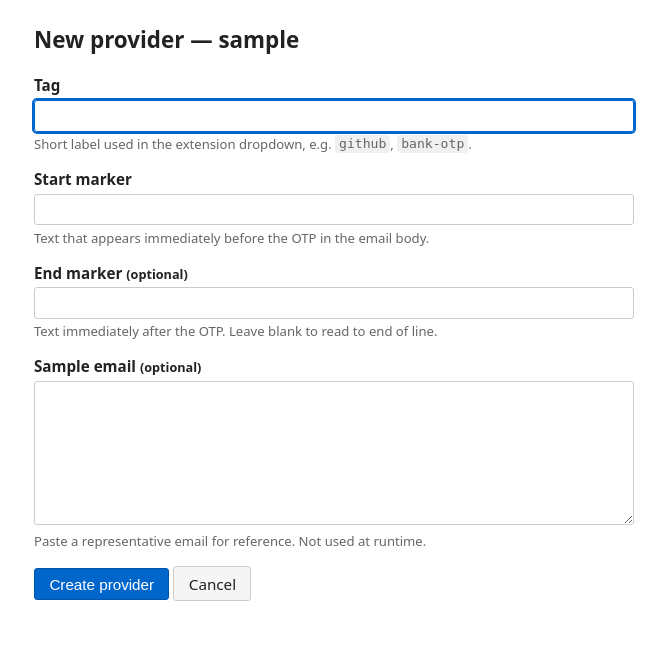
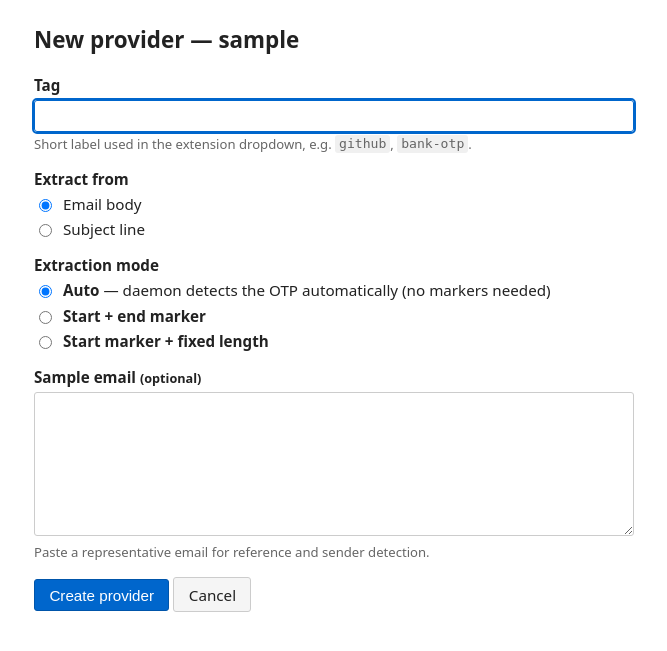
Before and after one commit to fatihgey/noncey.daemon, a Flask app: page /noncey/users/1/providers/new in a window 1280 px wide. Shown: the part 65-716 px from the top of the page, without its empty margins (126-793 px from the left). Run offline with Flask 3, Linux system fonts and the light colour scheme; the visitor is signed in with stand-in values (Sample User, id 1); data comes from the database, SQL or seed files in the repository.

Commit message:
Add forwarding-header stripping, extract source/mode options
4. ingest.py: strip forwarded-message header blocks before extracting
   OTPs (handles Gmail, Outlook, and common i18n variants; iterates
   until no more blocks remain for multiply-forwarded emails).

5. schema.sql / ingest.py / admin.py / provider_form.html /
   unmatched_detail.html: add extract_source field (body / subject)
   so the OTP can be extracted from the subject line rather than the
   body when needed.

6. schema.sql / ingest.py / admin.py / provider_form.html /
   providers.html / unmatched_detail.html: add extract_mode field
   with three options:
   - auto: heuristic keyword + digit-length detection, no config needed
   - markers: existing start + optional end marker behaviour
   - start_length: start marker + fixed character count
   New providers default to auto. install.sh runs idempotent ALTER
   TABLE migrations for existing databases. The Detect button in the
   unmatched wizard fills the appropriate fields based on the chosen
   mode and source (body or subject).

Co-Authored-By: Claude Sonnet 4.6 <noreply@anthropic.com>

```diff
--- a/admin.py
+++ b/admin.py
@@ -175,12 +175,22 @@ def provider_new(user_id):
 
     if request.method == 'POST':
         tag    = request.form.get('tag', '').strip()
-        start  = request.form.get('nonce_start_marker', '').strip()
+        mode   = request.form.get('extract_mode', 'auto')
+        source = request.form.get('extract_source', 'body')
+        start  = '' if mode == 'auto' else request.form.get('nonce_start_marker', '').strip()
         end    = request.form.get('nonce_end_marker', '').strip() or None
         sample = request.form.get('sample_email', '').strip() or None
+        try:
+            length = int(request.form['nonce_length']) if request.form.get('nonce_length', '').strip() else None
+        except ValueError:
+            length = None
 
-        if not tag or not start:
-            flash('Tag and start marker are required.', 'error')
+        if not tag:
+            flash('Tag is required.', 'error')
+            return render_template('admin/provider_form.html',
+                                   user=user, provider=None, matchers=[], sample_sender=None)
+        if mode != 'auto' and not start:
+            flash('Start marker is required for this extraction mode.', 'error')
             return render_template('admin/provider_form.html',
                                    user=user, provider=None, matchers=[], sample_sender=None)
 
@@ -188,9 +198,10 @@ def provider_new(user_id):
             db = get_db()
             db.execute(
                 "INSERT INTO providers "
-                "  (user_id, tag, nonce_start_marker, nonce_end_marker, sample_email) "
-                "VALUES (?, ?, ?, ?, ?)",
-                (user_id, tag, start, end, sample)
+                "  (user_id, tag, extract_source, extract_mode, "
+                "   nonce_start_marker, nonce_end_marker, nonce_length, sample_email) "
+                "VALUES (?, ?, ?, ?, ?, ?, ?, ?)",
+                (user_id, tag, source, mode, start, end, length, sample)
             )
             db.commit()
         except sqlite3.IntegrityError:
@@ -229,21 +240,33 @@ def provider_edit(user_id, provider_id):
 
     if request.method == 'POST':
         tag    = request.form.get('tag', '').strip()
-        start  = request.form.get('nonce_start_marker', '').strip()
+        mode   = request.form.get('extract_mode', 'auto')
+        source = request.form.get('extract_source', 'body')
+        start  = '' if mode == 'auto' else request.form.get('nonce_start_marker', '').strip()
         end    = request.form.get('nonce_end_marker', '').strip() or None
         sample = request.form.get('sample_email', '').strip() or None
+        try:
+            length = int(request.form['nonce_length']) if request.form.get('nonce_length', '').strip() else None
+        except ValueError:
+            length = None
 
-        if not tag or not start:
-            flash('Tag and start marker are required.', 'error')
+        if not tag:
+            flash('Tag is required.', 'error')
+            return render_template('admin/provider_form.html',
+                                   user=user, provider=provider, matchers=matchers,
+                                   sample_sender=sample_sender)
+        if mode != 'auto' and not start:
+            flash('Start marker is required for this extraction mode.', 'error')
             return render_template('admin/provider_form.html',
                                    user=user, provider=provider, matchers=matchers,
                                    sample_sender=sample_sender)
         try:
             db.execute(
                 "UPDATE providers "
-                "SET tag=?, nonce_start_marker=?, nonce_end_marker=?, sample_email=? "
+                "SET tag=?, extract_source=?, extract_mode=?, "
+                "    nonce_start_marker=?, nonce_end_marker=?, nonce_length=?, sample_email=? "
                 "WHERE id=?",
-                (tag, start, end, sample, provider_id)
+                (tag, source, mode, start, end, length, sample, provider_id)
             )
             db.commit()
         except sqlite3.IntegrityError:
@@ -377,9 +400,15 @@ def unmatched_detail(email_id):
         action = request.form.get('action', '')
 
         if action == 'promote':
-            tag   = request.form.get('tag', '').strip()
-            start = request.form.get('nonce_start_marker', '').strip()
-            end   = request.form.get('nonce_end_marker', '').strip() or None
+            tag    = request.form.get('tag', '').strip()
+            mode   = request.form.get('extract_mode', 'auto')
+            source = request.form.get('extract_source', 'body')
+            start  = '' if mode == 'auto' else request.form.get('nonce_start_marker', '').strip()
+            end    = request.form.get('nonce_end_marker', '').strip() or None
+            try:
+                length = int(request.form['nonce_length']) if request.form.get('nonce_length', '').strip() else None
+            except ValueError:
+                length = None
 
             # ── C: sender ──────────────────────────────────────────────────────
             sender_mode = request.form.get('sender_mode', 'sample')
@@ -400,17 +429,21 @@ def unmatched_detail(email_id):
             else:  # 'any'
                 subject_pattern = None
 
-            if not tag or not start:
-                flash('Tag and start marker are required.', 'error')
+            if not tag:
+                flash('Tag is required.', 'error')
+                return render_template('admin/unmatched_detail.html', row=row)
+            if mode != 'auto' and not start:
+                flash('Start marker is required for this extraction mode.', 'error')
                 return render_template('admin/unmatched_detail.html', row=row)
 
             user_id = row['user_id']
             try:
                 db.execute(
                     "INSERT INTO providers "
-                    "  (user_id, tag, nonce_start_marker, nonce_end_marker) "
-                    "VALUES (?, ?, ?, ?)",
-                    (user_id, tag, start, end)
+                    "  (user_id, tag, extract_source, extract_mode, "
+                    "   nonce_start_marker, nonce_end_marker, nonce_length) "
+                    "VALUES (?, ?, ?, ?, ?, ?, ?)",
+                    (user_id, tag, source, mode, start, end, length)
                 )
                 provider_id = db.execute("SELECT last_insert_rowid()").fetchone()[0]
                 db.execute(
--- a/schema.sql
+++ b/schema.sql
@@ -9,8 +9,11 @@ CREATE TABLE IF NOT EXISTS providers (
     id                  INTEGER PRIMARY KEY AUTOINCREMENT,
     user_id             INTEGER NOT NULL REFERENCES users(id) ON DELETE CASCADE,
     tag                 TEXT    NOT NULL,
-    nonce_start_marker  TEXT    NOT NULL,
+    extract_source      TEXT    NOT NULL DEFAULT 'body',
+    extract_mode        TEXT    NOT NULL DEFAULT 'auto',
+    nonce_start_marker  TEXT    NOT NULL DEFAULT '',
     nonce_end_marker    TEXT,
+    nonce_length        INTEGER,
     sample_email        TEXT,
     UNIQUE(user_id, tag)
 );
--- a/templates/admin/provider_form.html
+++ b/templates/admin/provider_form.html
@@ -20,26 +20,67 @@
   </div>
 
   <div class="field">
+    <label>Extract from</label>
+    {% set cur_src = provider.extract_source if provider else 'body' %}
+    <label style="font-weight:normal;display:flex;align-items:center;gap:.5rem;margin-bottom:.35rem;">
+      <input type="radio" name="extract_source" value="body"
+             {{ 'checked' if cur_src != 'subject' }}> Email body
+    </label>
+    <label style="font-weight:normal;display:flex;align-items:center;gap:.5rem;">
+      <input type="radio" name="extract_source" value="subject"
+             {{ 'checked' if cur_src == 'subject' }}> Subject line
+    </label>
+  </div>
+
+  <div class="field">
+    <label>Extraction mode</label>
+    {% set cur_mode = provider.extract_mode if provider else 'auto' %}
+    <label style="font-weight:normal;display:flex;align-items:center;gap:.5rem;margin-bottom:.35rem;">
+      <input type="radio" name="extract_mode" value="auto"
+             {{ 'checked' if cur_mode == 'auto' }}>
+      <span><strong>Auto</strong> — daemon detects the OTP automatically (no markers needed)</span>
+    </label>
+    <label style="font-weight:normal;display:flex;align-items:center;gap:.5rem;margin-bottom:.35rem;">
+      <input type="radio" name="extract_mode" value="markers"
+             {{ 'checked' if cur_mode == 'markers' }}>
+      <strong>Start + end marker</strong>
+    </label>
+    <label style="font-weight:normal;display:flex;align-items:center;gap:.5rem;">
+      <input type="radio" name="extract_mode" value="start_length"
+             {{ 'checked' if cur_mode == 'start_length' }}>
+      <strong>Start marker + fixed length</strong>
+    </label>
+  </div>
+
+  <div id="start-field" class="field">
     <label for="nonce_start_marker">Start marker</label>
     <input type="text" id="nonce_start_marker" name="nonce_start_marker"
            value="{{ provider.nonce_start_marker if provider else '' }}"
-           required autocomplete="off">
-    <p class="hint">Text that appears immediately before the OTP in the email body.</p>
+           autocomplete="off" spellcheck="false">
+    <p class="hint">Text immediately before the OTP in the source text.</p>
   </div>
 
-  <div class="field">
+  <div id="end-field" class="field">
     <label for="nonce_end_marker">End marker <small>(optional)</small></label>
     <input type="text" id="nonce_end_marker" name="nonce_end_marker"
            value="{{ provider.nonce_end_marker if provider else '' }}"
-           autocomplete="off">
+           autocomplete="off" spellcheck="false">
     <p class="hint">Text immediately after the OTP. Leave blank to read to end of line.</p>
+  </div>
+
+  <div id="length-field" class="field">
+    <label for="nonce_length">OTP length <small>(characters)</small></label>
+    <input type="number" id="nonce_length" name="nonce_length" min="1" max="20"
+           value="{{ provider.nonce_length if provider and provider.nonce_length else '' }}"
+           style="width:6rem;">
+    <p class="hint">Number of characters to read after the start marker.</p>
   </div>
 
   <div class="field">
     <label for="sample_email">Sample email <small>(optional)</small></label>
     <textarea id="sample_email" name="sample_email"
               spellcheck="false">{{ provider.sample_email if provider else '' }}</textarea>
-    <p class="hint">Paste a representative email for reference. Not used at runtime.</p>
+    <p class="hint">Paste a representative email for reference and sender detection.</p>
   </div>
 
   <input class="btn btn-primary" type="submit"
@@ -142,4 +183,18 @@
 </form>
 
 {% endif %}{# end if provider #}
+
+<script>
+function updateMode() {
+  var mode = document.querySelector('input[name=extract_mode]:checked').value;
+  document.getElementById('start-field').style.display  = mode === 'auto'         ? 'none' : '';
+  document.getElementById('end-field').style.display    = mode === 'markers'       ? ''     : 'none';
+  document.getElementById('length-field').style.display = mode === 'start_length'  ? ''     : 'none';
+}
+document.querySelectorAll('input[name=extract_mode]').forEach(function(r) {
+  r.addEventListener('change', updateMode);
+});
+updateMode();
+</script>
+
 {% endblock %}
```
Also changed, not shown: ingest.py (+86 -7 lines), templates/admin/providers.html (+9 -6 lines), templates/admin/unmatched_detail.html (+77 -27 lines), 1 other file.
